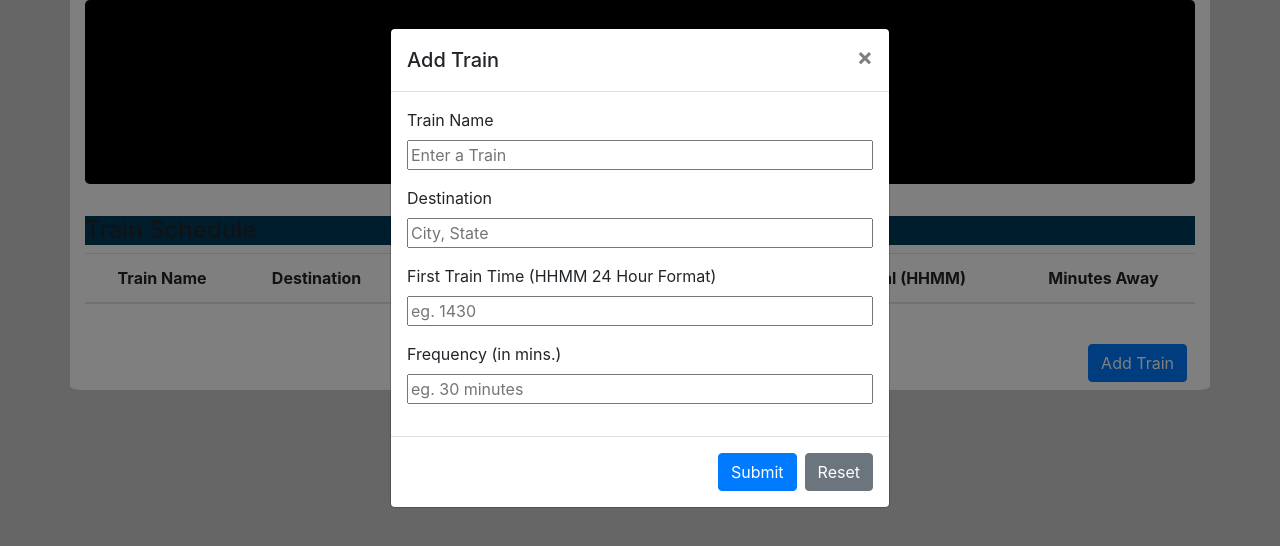
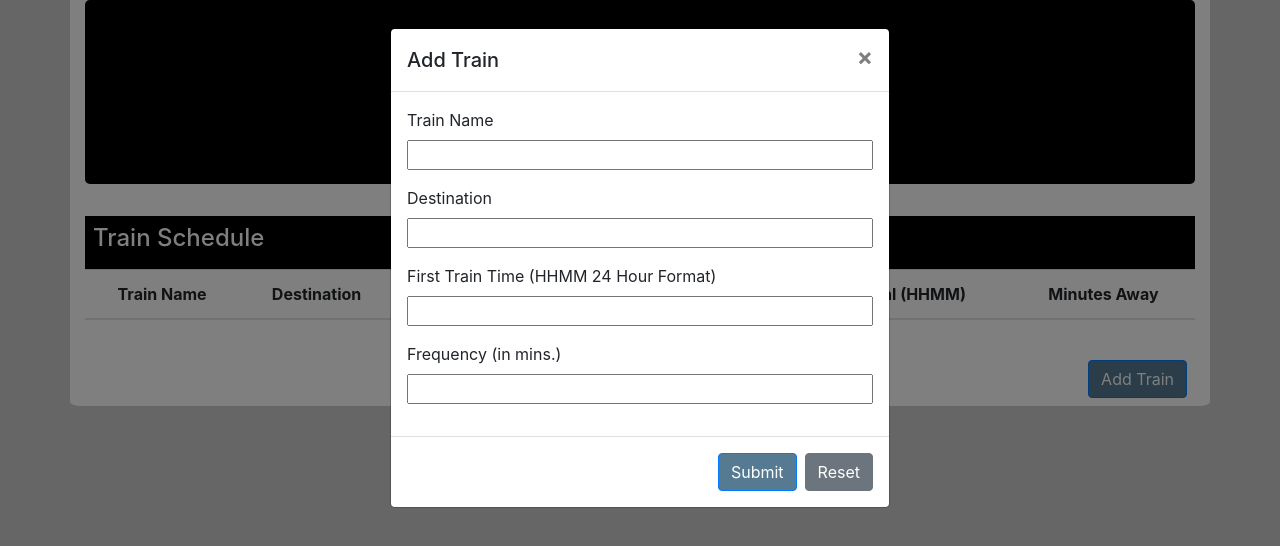
Before and after one commit to trentdavis78/trainSchedule, a plain HTML site: page index.html in a window 1280 px wide. Both pictures are taken after a click on the button "Add Train". Drawn offline with nearby package versions, Linux system fonts and the light colour scheme; no server answers.

Commit message:
Commit before Tuesday class

```diff
--- a/assets/css/style.css
+++ b/assets/css/style.css
@@ -44,14 +44,16 @@ a {
 }
 
 .panel {
-	border-color: #003a5d;
+	border-color: #000;
 }
 
 .panel-heading {
-	background-color: #003a5d;
+    background-color: #000;
+    color: #fff;
+    padding: .5rem;
 }
 
-.submitInput {
+#submit, #addTrain {
 	background-color: #557a91;
 }
 .addTrain button {
--- a/index.html
+++ b/index.html
@@ -59,12 +59,12 @@
                     </div>
                 </div>
                 <!-- Modal -->
-                <div class="modal fade" id="exampleModal" tabindex="-1" role="dialog" aria-labelledby="exampleModalLabel"
+                <div class="modal fade" id="addTrainModal" tabindex="-1" role="dialog" aria-labelledby="addTrainModalLabel"
                     aria-hidden="true">
                     <div class="modal-dialog" role="document">
                         <div class="modal-content">
                             <div class="modal-header">
-                                <h5 class="modal-title" id="exampleModalLabel">Add Train</h5>
+                                <h5 class="modal-title" id="addTrainModalLabel">Add Train</h5>
                                 <button type="button" class="close" data-dismiss="modal" aria-label="Close">
                                     <span aria-hidden="true">&times;</span>
                                 </button>
@@ -73,19 +73,19 @@
                                 <form>
                                     <div class="form-group">
                                         <label for="trainName">Train Name</label>
-                                        <input type="text" class="formControl" id="name" placeholder="Enter a Train">
+                                        <input type="text" class="formControl" id="name">
                                     </div>
                                     <div class="form-group">
                                         <label for="destForm">Destination</label>
-                                        <input type="text" class="formControl" id="dest" placeholder="City, State">
+                                        <input type="text" class="formControl" id="dest">
                                     </div>
                                     <div class="form-group">
                                         <label for="firstTrain">First Train Time (HHMM 24 Hour Format)</label>
-                                        <input type="number" class="formControl" id="start" placeholder="eg. 1430">
+                                        <input type="number" class="formControl" id="start">
                                     </div>
                                     <div class="form-group">
                                         <label for="freqForm">Frequency (in mins.)</label>
-                                        <input type="number" class="formControl" id="freq" placeholder="eg. 30 minutes">
+                                        <input type="number" class="formControl" id="freq" >
                                     </div>
                                 </form>
                             </div>
@@ -99,7 +99,7 @@
             </div>
             <div class="d-flex justify-content-end bd-highlight my-3">
                     <div class="p-2 bd-highlight">
-                        <button type="button" class="btn btn-primary" data-toggle="modal" data-target="#exampleModal">
+                        <button id="addTrain" type="button" class="btn btn-primary" data-toggle="modal" data-target="#addTrainModal">
                            Add Train
                           </button>
                     </div>
```
